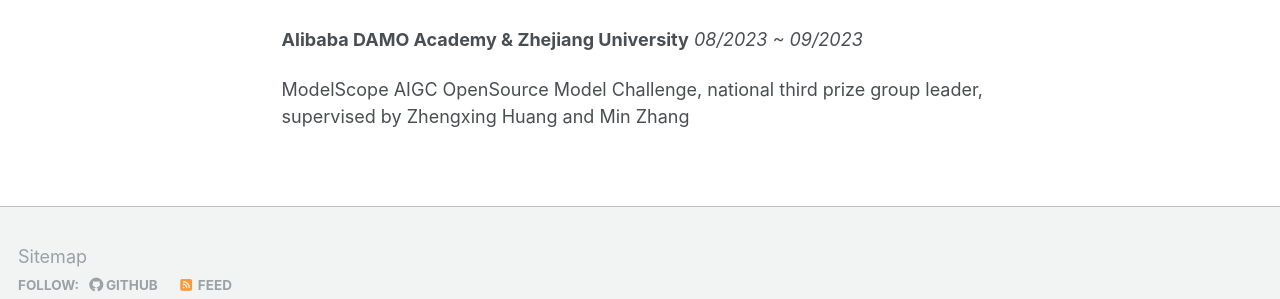
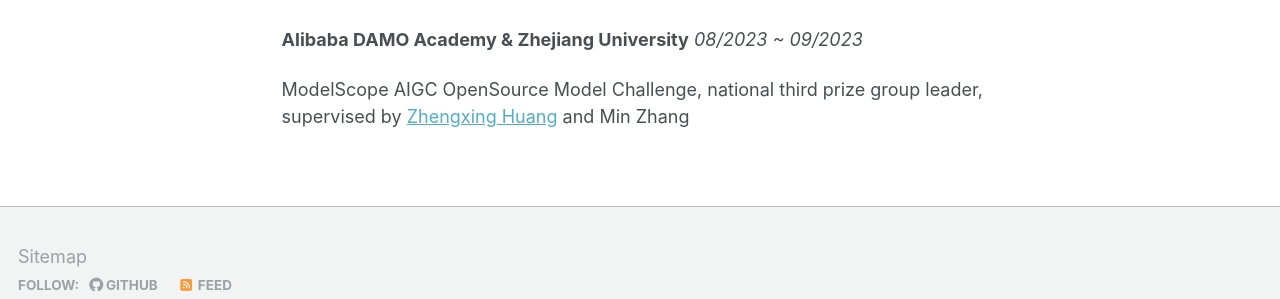
Before and after one commit to katie-chen2/katie-chen2.github.io, a Jekyll site: the page built from index.md, in a window 1280 px wide and 1194 px high. Shown: the part 851-1150 px from the top of the window. Built offline with Jekyll 4.4.1, drawn with Linux system fonts in a browser that asks for light colours; nearby versions of some CDN libraries; our own code applies the rules of GitHub Pages for plain Markdown files; library files that are not in the unit come from our copies; part of the change alters nothing that is shown.

```diff
--- a/_layouts/default.html
+++ b/_layouts/default.html
@@ -123,7 +123,7 @@
                         <p><strong>Yale University</strong>    <em>03/2024 ~ 09/2024</em></p>
                         <p>Undergraduate research intern, supervised by <a href="https://armancohan.com/">Arman Cohan</a> and Yilun Zhao (Ph.D. student) </p>
                         <p><strong>Alibaba DAMO Academy & Zhejiang University</strong>    <em>08/2023 ~ 09/2023</em></p>
-                        <p>ModelScope AIGC OpenSource Model Challenge, national third prize group leader, supervised by Zhengxing Huang and Min Zhang </p>
+                        <p>ModelScope AIGC OpenSource Model Challenge, national third prize group leader, supervised by <a href="https://person.zju.edu.cn/en/hzx#768894">Zhengxing Huang</a> and Min Zhang </p>
                     </section>
                     <footer class="page__meta"></footer>
                     <!-- -->
```
